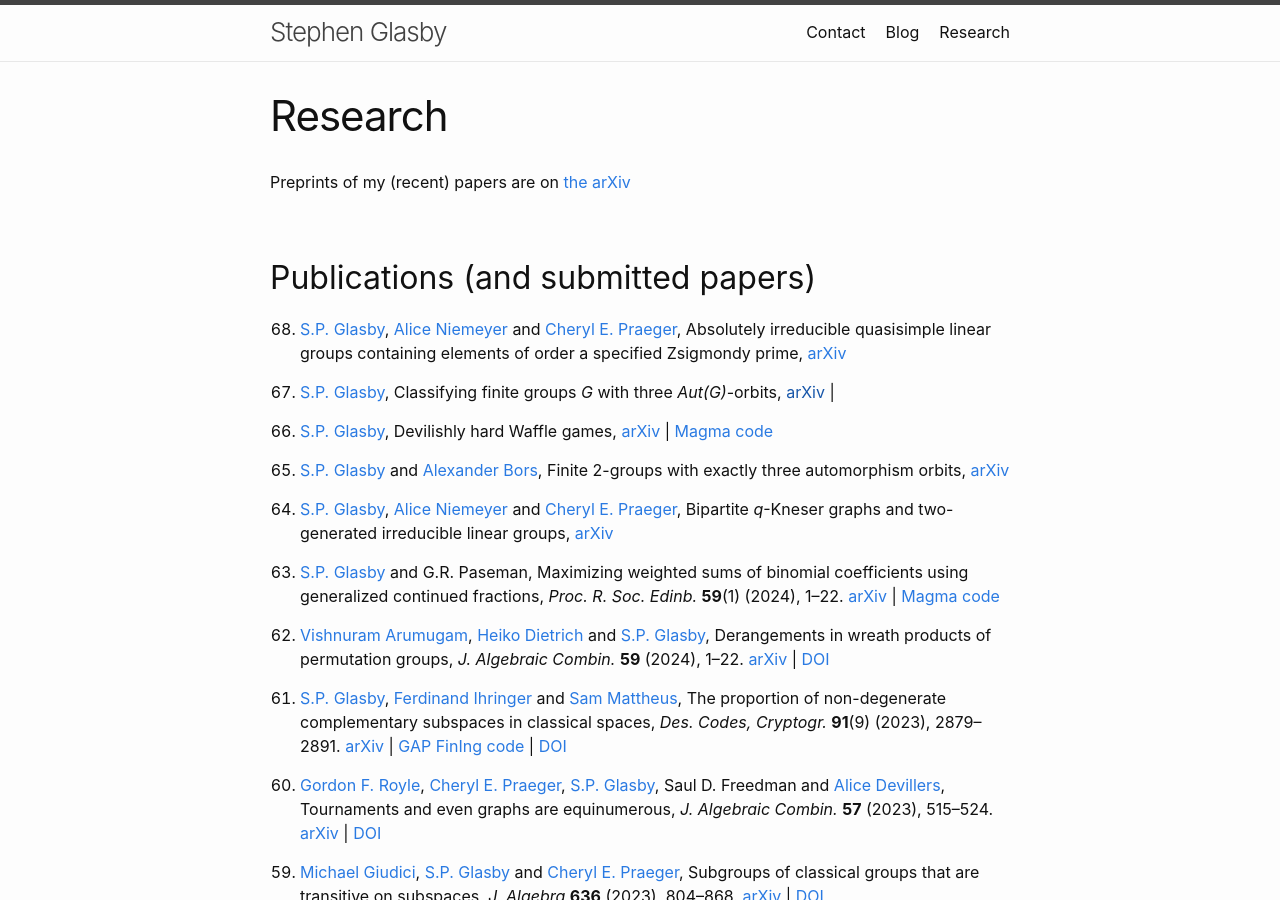
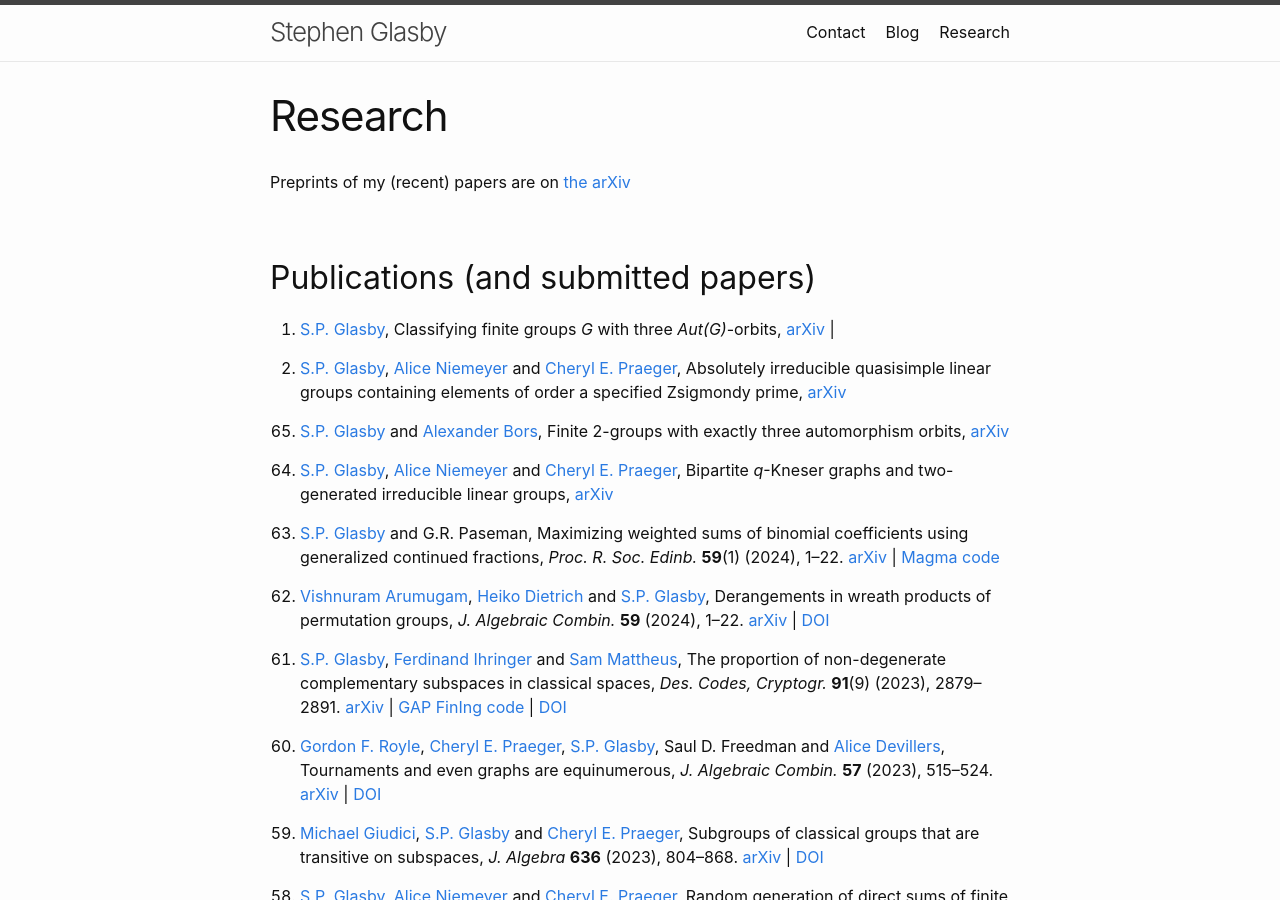
Before and after one commit to StephenGlasby/StephenGlasby.github.io, a Jekyll site: the page built from publications.md, in a window 1280 px wide and 900 px high. Built offline with Jekyll 4.4.1, drawn with Linux system fonts in a browser that asks for light colours; some of the changed lines change nothing that is shown.

Commit message:
publications.md

```diff
--- a/publications.md
+++ b/publications.md
@@ -12,20 +12,22 @@ Preprints of my (recent) papers are on [the arXiv](https://arxiv.org/a/glasby_s_
 -->
 
 0. [S.P. Glasby](https://stephenglasby.github.io/),
+  Classifying finite groups *G* with three *Aut(G)*-orbits,
+  [arXiv](https://arxiv.org/abs/2411.11273) |
+
+0. [S.P. Glasby](https://stephenglasby.github.io/),
   [Alice Niemeyer](https://www.mathb.rwth-aachen.de/Mitarbeiter/niemeyer.php)
   and [Cheryl E. Praeger](https://www.uwa.edu.au/people/cheryl.praeger),
   Absolutely irreducible quasisimple linear groups containing elements of
   order a specified Zsigmondy prime,
   [arXiv](https://arxiv.org/abs/2411.08270)
 
-0. [S.P. Glasby](https://stephenglasby.github.io/),
-  Classifying finite groups *G* with three *Aut(G)*-orbits,
-  [arXiv]() |
-
+<!--
 0. [S.P. Glasby](https://stephenglasby.github.io/),
   Devilishly hard Waffle games,
   [arXiv](https://arxiv.org/abs/2024.XXX) |
   [Magma code](files/MagmaCodeDevilishWaffle.md)
+-->
 
 0. [S.P. Glasby](https://stephenglasby.github.io/) and
   [Alexander Bors](https://alexanderbors.wordpress.com/),
```
